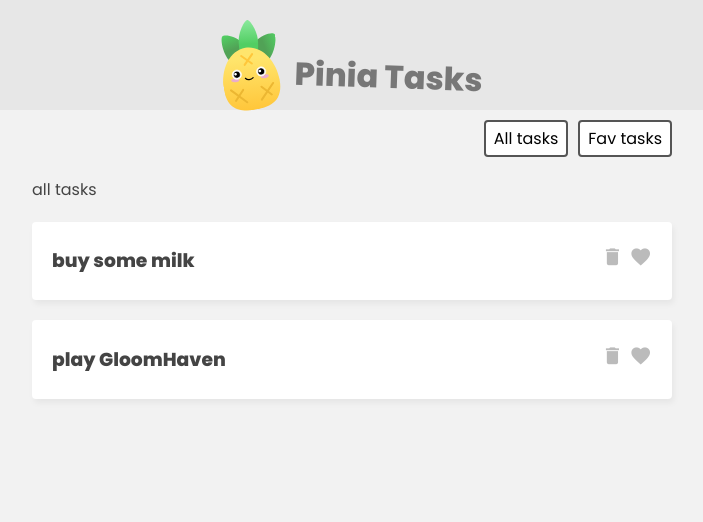
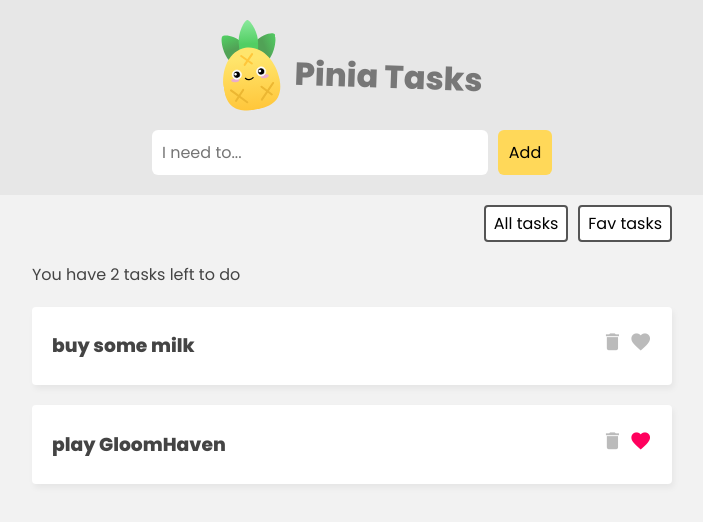
Before and after one commit to 409915016/vue-with-pinia-simple, a Vue app: page / in a window 1280 px wide. Shown: the top 522 px of the page, without its empty margins (288-991 px from the left). Built offline with nearby package versions, Linux system fonts and the light colour scheme.

Commit message:
feat: new task, fav and remove

```diff
--- a/src/App.vue
+++ b/src/App.vue
@@ -5,20 +5,24 @@
             <h1>Pinia Tasks</h1>
         </header>
 
+        <div class="new-task-form">
+            <TaskFrom />
+        </div>
+
         <nav class="filter">
             <button @click="filter = 'all'">All tasks</button>
             <button @click="filter = 'favs'">Fav tasks</button>
         </nav>
 
         <div class="task-list" v-if="filter === 'all'">
-            <p>all tasks</p>
+            <p>You have {{ taskStore.totalCount }} tasks left to do</p>
             <div v-for="task in taskStore.tasks">
                 <TaskDetails :task="task"/>
             </div>
         </div>
 
         <div class="task-list" v-if="filter === 'favs'">
-            <p>fav tasks</p>
+            <p>You have {{ taskStore.favCount }} favs left to do</p>
             <div v-for="task in taskStore.favs">
                 <TaskDetails :task="task"/>
             </div>
@@ -29,9 +33,10 @@
 <script>
     import { ref } from 'vue'
     import TaskDetails from './components/TaskDetails.vue'
+    import TaskFrom from './components/TaskFrom.vue'
     import { useTaskStore } from './stores/TaskStore';
     export default {
-        components: { TaskDetails },
+        components: { TaskDetails, TaskFrom },
         setup(){
             const taskStore = useTaskStore()
             const filter = ref('all')
--- a/src/assets/main.css
+++ b/src/assets/main.css
@@ -59,6 +59,9 @@
   cursor: pointer;
   color: #bbb;
 }
+.task i.active {
+  color: #ff005d
+}
 
 
 /* filter nav */
@@ -77,3 +80,32 @@
   cursor: pointer;
   font-size: 1em;
 }
+
+/* new task form */
+.new-task-form {
+  background: #e7e7e7;
+  padding: 20px 0;
+}
+form {
+  max-width: 400px;
+  margin: 0 auto;
+  display: grid;
+  grid-template-columns: 3fr 1fr;
+  gap: 10px;
+}
+form button {
+  background: #ffd859;
+  border: 0;
+  padding: 10px;
+  font-family: "Poppins";
+  border-radius: 6px;
+  cursor: pointer;
+  font-size: 1em;
+}
+form input {
+  border: 0;
+  padding: 10px;
+  border-radius: 6px;
+  color: #555;
+  font-size: 1em;
+}
--- a/src/components/TaskDetails.vue
+++ b/src/components/TaskDetails.vue
@@ -2,15 +2,22 @@
     <div class="task">
         <h3>{{ task.title }}</h3>
         <div class="icons">
-            <i class="material-icons">delete</i>
-            <i class="material-icons">favorite</i>
+            <i class="material-icons" @click="taskStore.deleteTask(task.id)">delete</i>
+            <i class="material-icons" :class="{ 'active' : task.isFav }" @click="taskStore.toggleFav(task.id)">favorite</i>
         </div>
     </div>
 </template>
 
 <script>
+import { useTaskStore }         from '../stores/TaskStore';
+import {resolveTransitionHooks} from 'vue';
+
 export default {
     props: ['task'],
-    name: 'TaskDetails'
+    name: 'TaskDetails',
+    setup(){
+        const taskStore = useTaskStore()
+        return { taskStore }
+    }
 }
 </script>
--- /dev/null
+++ b/src/components/TaskFrom.vue
@@ -0,0 +1,37 @@
+<template>
+    <form @submit.prevent="handleSubmit">
+        <input type="text"
+            placeholder="I need to..."
+            v-model="newTask">
+        <button>Add</button>
+    </form>
+</template>
+
+<script>
+import { useTaskStore } from '../stores/TaskStore';
+import {ref}            from 'vue';
+
+export default {
+    name: 'TaskFrom',
+    setup(){
+        const taskStore = useTaskStore()
+        const newTask = ref('')
+        const handleSubmit = () => {
+            if(newTask.value.length > 0 ){
+                taskStore.addTask({
+                    title: newTask.value,
+                    isFav: false,
+                    id: Math.floor(Math.random() * 10000)
+                })
+                newTask.value = ''
+            }
+        }
+
+        return {newTask, handleSubmit}
+    }
+}
+</script>
+
+<style scoped>
+
+</style>
--- a/src/stores/TaskStore.js
+++ b/src/stores/TaskStore.js
@@ -11,6 +11,28 @@
     getters: {
         favs() {
             return this.tasks.filter(t => t.isFav)
+        },
+        favCount() {
+            return this.tasks.reduce((p, c) =>{
+                return c.isFav ? p + 1 : p
+            }, 0)
+        },
+        totalCount: (state) =>{
+            return state.tasks.length
+        }
+    },
+    actions: {
+        addTask(task) {
+            this.tasks.push(task)
+        },
+        deleteTask(id) {
+            this.tasks = this.tasks.filter(t => {
+                return t.id !== id
+            })
+        },
+        toggleFav(id) {
+            const task = this.tasks.find(t => t.id === id)
+            task.isFav = !task.isFav
         }
     }
 
```
